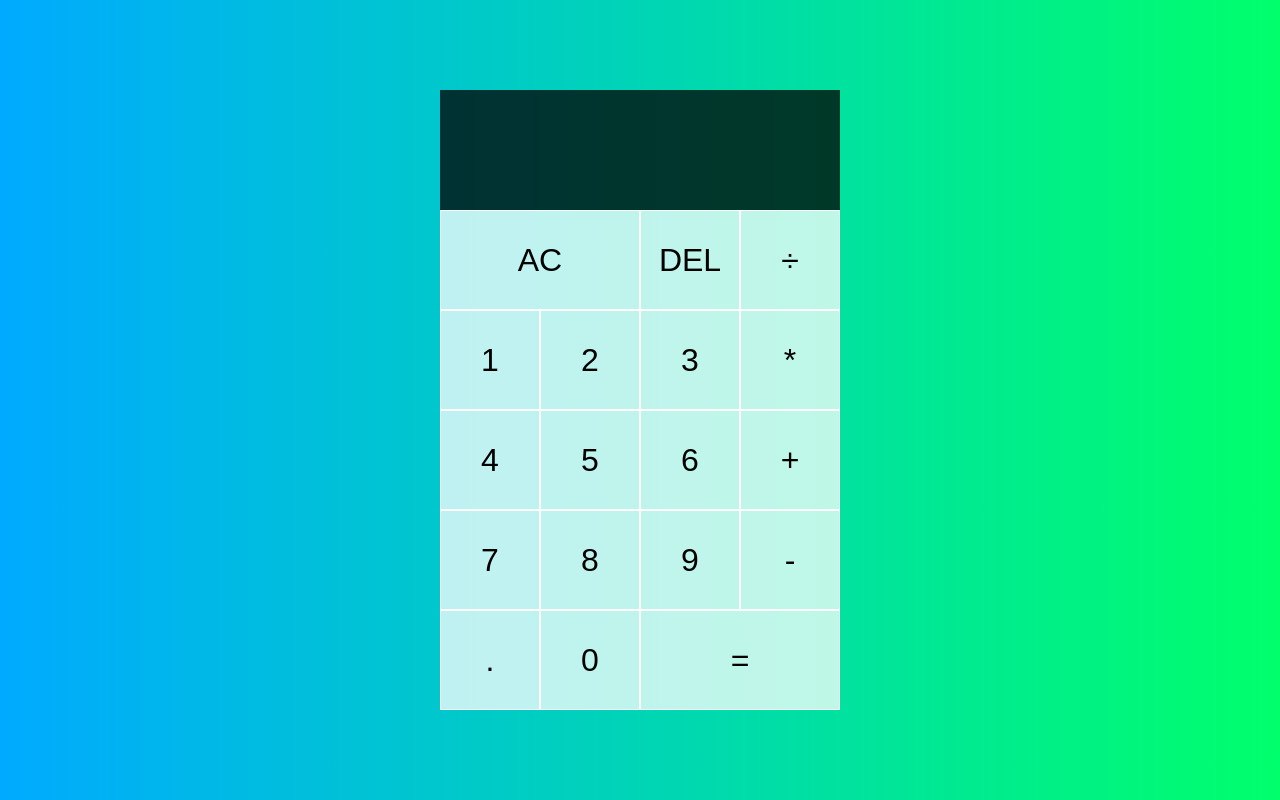
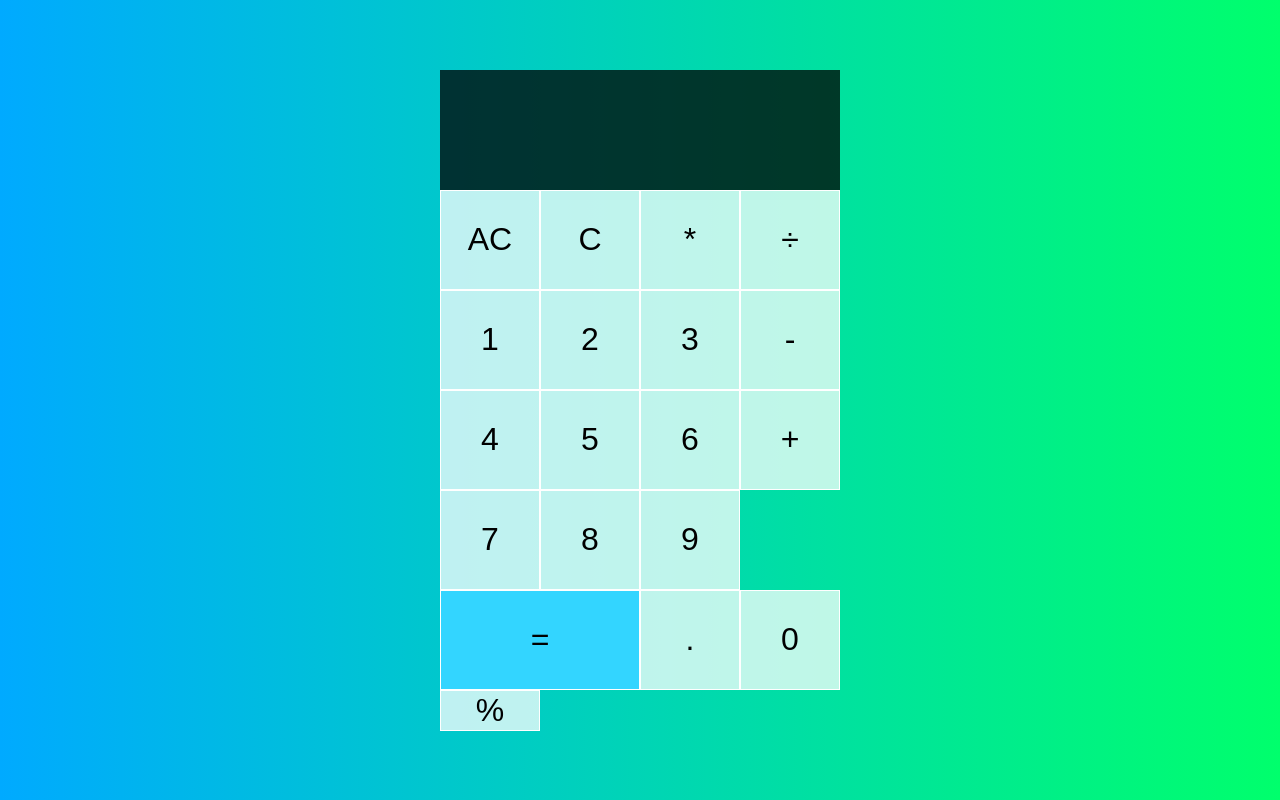
Before and after one commit to WebDevSimplified/Vanilla-JavaScript-Calculator, a plain HTML site: page index.html in a window 1280 px wide. Drawn offline with Linux system fonts and the light colour scheme.

Commit message:
Update the index.html
add one "%" button and set the aligning of the buttons

```diff
--- a/index.html
+++ b/index.html
@@ -14,13 +14,14 @@
       <div data-previous-operand class="previous-operand"></div>
       <div data-current-operand class="current-operand"></div>
     </div>
-    <button data-all-clear class="span-two">AC</button>
-    <button data-delete>DEL</button>
+    <button data-all-clear>AC</button>
+    <button data-delete>C</button>
+    <button data-operation>*</button>
     <button data-operation>÷</button>
     <button data-number>1</button>
     <button data-number>2</button>
     <button data-number>3</button>
-    <button data-operation>*</button>
+    <button data-operation>-</button>
     <button data-number>4</button>
     <button data-number>5</button>
     <button data-number>6</button>
@@ -28,10 +29,10 @@
     <button data-number>7</button>
     <button data-number>8</button>
     <button data-number>9</button>
-    <button data-operation>-</button>
+    <button data-equals class="span-two" style="background-color:#33D5FF">=</button>
     <button data-number>.</button>
     <button data-number>0</button>
-    <button data-equals class="span-two">=</button>
+    <button data-operation>%</button>
   </div>
 </body>
 </html>
```
